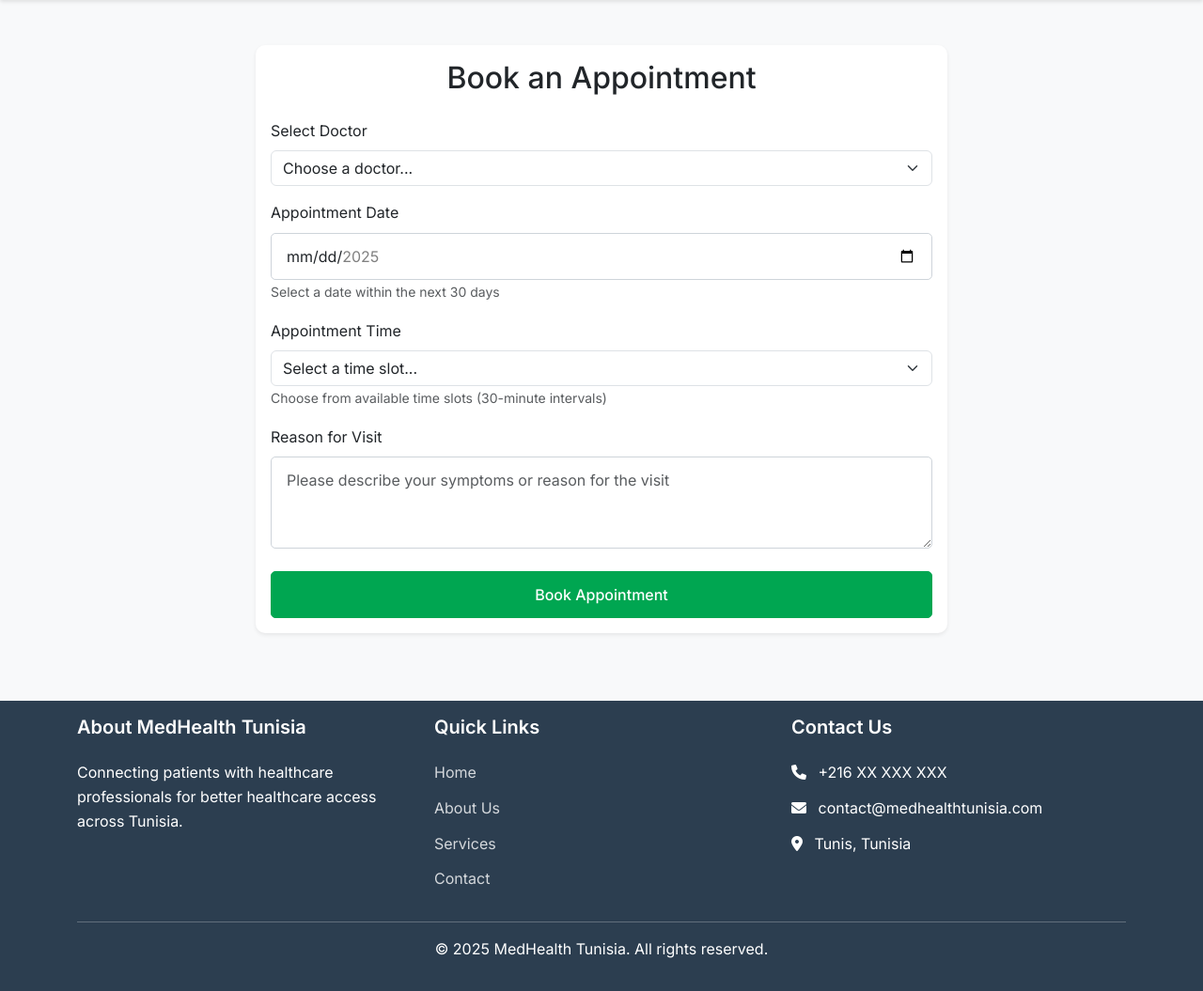
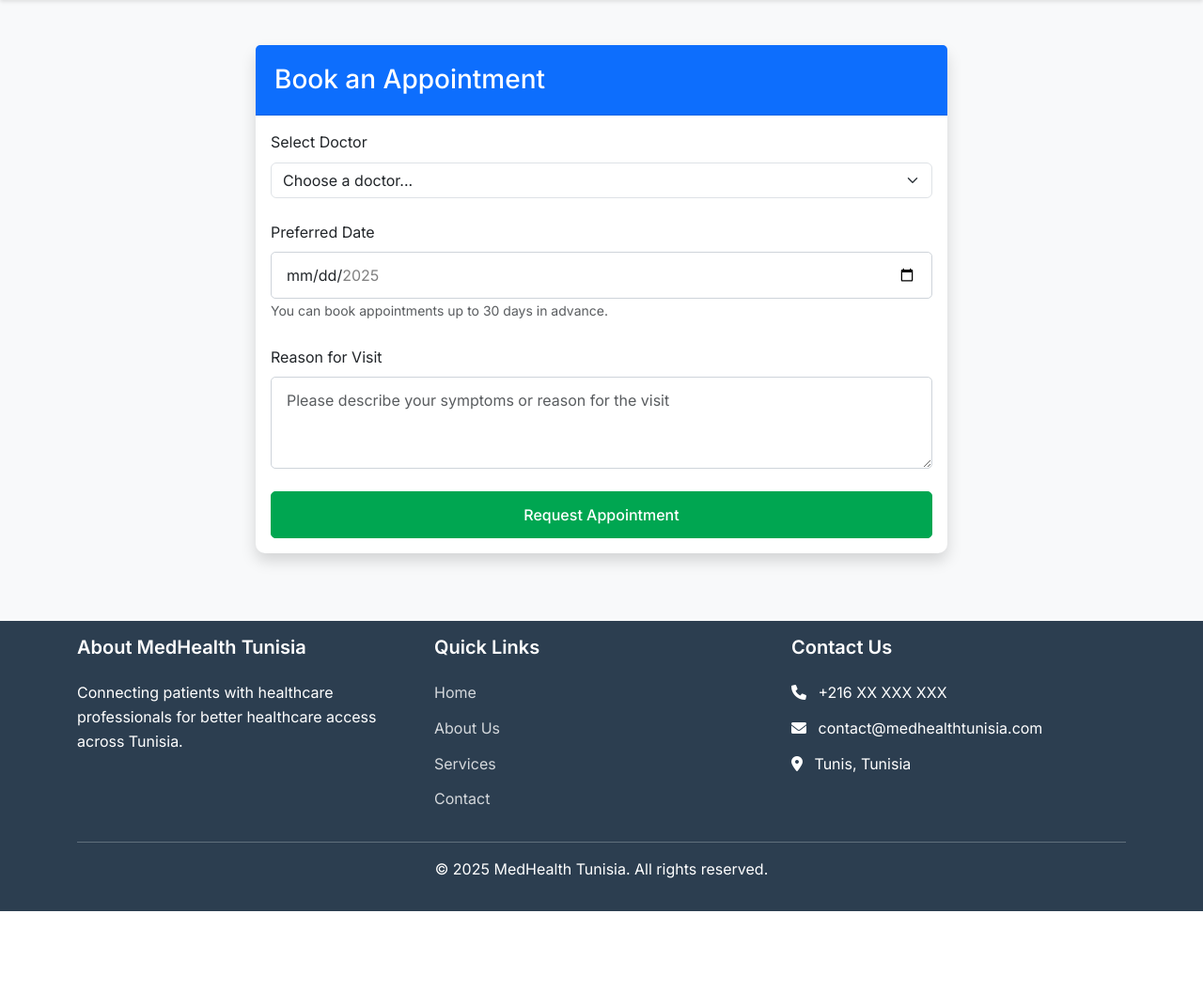
Before and after one commit to Kriaa89/Health, a Django app: page /appointments/book/ in a window 1280 px wide. Shown: the part 80-1135 px from the top of the page at 94% size. After the commit the page ends 1050 px from the top, so only its background shows below. Run offline with Django 5.2, Linux system fonts and the light colour scheme; a user stored in the database is signed in; data comes from the database, SQL or seed files in the repository.

Commit message:
Refactor appointment booking process and update UI for improved user experience

```diff
--- a/appointments/views.py
+++ b/appointments/views.py
@@ -12,36 +12,22 @@ import random
 def book_appointment(request):
     if request.method == 'POST':
         date = request.POST.get('date')
-        time = request.POST.get('time')
         reason = request.POST.get('reason')
         doctor_id = request.POST.get('doctor')
 
         try:
             # Convert date string to proper format
             appointment_date = datetime.strptime(date, '%Y-%m-%d').date()
-            # Convert time string to proper format
-            appointment_time = datetime.strptime(time, '%H:%M').time()
 
             # Get the selected doctor
             doctor = get_object_or_404(CustomUser, id=doctor_id, role='DOCTOR')
 
-            # Check if the doctor already has an appointment at this time
-            existing_appointment = Appointment.objects.filter(
-                doctor=doctor,
-                date=appointment_date,
-                time=appointment_time
-            ).exists()
-
-            if existing_appointment:
-                messages.error(request, 'This time slot is already booked. Please choose another time.')
-                return redirect('appointments:book_appointment')
-
-            # Create the appointment with time
+            # Create the appointment (time will be proposed by doctor)
             appointment = Appointment.objects.create(
                 doctor=doctor,
                 patient=request.user,
                 date=appointment_date,
-                time=appointment_time,
+                time=None,
                 reason=reason,
                 status='PENDING'
             )
--- a/templates/appointments/book_appointment.html
+++ b/templates/appointments/book_appointment.html
@@ -7,71 +7,71 @@
 <div class="container py-5">
     <div class="row justify-content-center">
         <div class="col-md-8">
-            <div class="card shadow-sm">
+            <div class="card shadow">
+                <div class="card-header bg-primary text-white">
+                    <h3 class="card-title mb-0">Book an Appointment</h3>
+                </div>
                 <div class="card-body">
-                    <h2 class="card-title text-center mb-4">Book an Appointment</h2>
-
                     {% if messages %}
                     <div class="messages mb-4">
                         {% for message in messages %}
-                        <div class="alert alert-{{ message.tags }}">
+                        <div class="alert {% if message.tags %}alert-{{ message.tags }}{% endif %} alert-dismissible fade show" role="alert">
                             {{ message }}
+                            <button type="button" class="btn-close" data-bs-dismiss="alert" aria-label="Close"></button>
                         </div>
                         {% endfor %}
                     </div>
                     {% endif %}
 
-                    <form method="post">
+                    <form method="post" class="needs-validation" novalidate>
                         {% csrf_token %}
-                        <div class="mb-3">
+
+                        <div class="mb-4">
                             <label for="doctor" class="form-label">Select Doctor</label>
                             <select name="doctor" id="doctor" class="form-select" required>
                                 <option value="">Choose a doctor...</option>
                                 {% for doctor in doctors %}
-                                <option value="{{ doctor.id }}">Dr. {{ doctor.get_full_name }}</option>
+                                <option value="{{ doctor.id }}">Dr. {{ doctor.get_full_name }} {% if doctor.specialization %}({{ doctor.specialization }}){% endif %}</option>
                                 {% endfor %}
                             </select>
+                            <div class="invalid-feedback">
+                                Please select a doctor.
+                            </div>
                         </div>
 
-                        <div class="mb-3">
-                            <label for="date" class="form-label">Appointment Date</label>
+                        <div class="mb-4">
+                            <label for="date" class="form-label">Preferred Date</label>
                             <input type="date" class="form-control" id="date" name="date"
-                                min="{{ min_date }}" max="{{ max_date }}" required>
-                            <small class="text-muted">Select a date within the next 30 days</small>
-                        </div>
-
-                        <div class="mb-3">
-                            <label for="time" class="form-label">Appointment Time</label>
-                            <select name="time" id="time" class="form-select" required>
-                                <option value="">Select a time slot...</option>
-                                <option value="08:00">8:00 AM</option>
-                                <option value="08:30">8:30 AM</option>
-                                <option value="09:00">9:00 AM</option>
-                                <option value="09:30">9:30 AM</option>
-                                <option value="10:00">10:00 AM</option>
-                                <option value="10:30">10:30 AM</option>
-                                <option value="11:00">11:00 AM</option>
-                                <option value="11:30">11:30 AM</option>
-                                <option value="12:00">12:00 PM</option>
-                                <option value="12:30">12:30 PM</option>
-                                <option value="14:00">2:00 PM</option>
-                                <option value="14:30">2:30 PM</option>
-                                <option value="15:00">3:00 PM</option>
-                                <option value="15:30">3:30 PM</option>
-                                <option value="16:00">4:00 PM</option>
-                                <option value="16:30">4:30 PM</option>
-                            </select>
-                            <small class="text-muted">Choose from available time slots (30-minute intervals)</small>
+                                   min="{{ min_date }}" max="{{ max_date }}" required>
+                            <div class="invalid-feedback">
+                                Please select a valid date.
+                            </div>
+                            <small class="text-muted">
+                                You can book appointments up to 30 days in advance.
+                            </small>
                         </div>
 
                         <div class="mb-4">
                             <label for="reason" class="form-label">Reason for Visit</label>
-                            <textarea class="form-control" id="reason" name="reason" rows="3" required
-                                placeholder="Please describe your symptoms or reason for the visit"></textarea>
+                            <textarea class="form-control" id="reason" name="reason" rows="3"
+                                      placeholder="Please describe your symptoms or reason for the visit" required></textarea>
+                            <div class="invalid-feedback">
+                                Please provide a reason for your visit.
+                            </div>
+                        </div>
+
+                        <div class="alert alert-info">
+                            <i class="fas fa-info-circle"></i>
+                            After submitting your appointment request:
+                            <ul class="mb-0 mt-2">
+                                <li>The doctor will propose a suitable time for your appointment</li>
+                                <li>You'll receive a notification to accept or decline the proposed time</li>
+                                <li>Once accepted, your appointment will be confirmed</li>
+                            </ul>
                         </div>
 
                         <div class="d-grid">
-                            <button type="submit" class="btn btn-primary">Book Appointment</button>
+                            <button type="submit" class="btn btn-primary">Request Appointment</button>
                         </div>
                     </form>
                 </div>
@@ -79,20 +79,35 @@
         </div>
     </div>
 </div>
+{% endblock %}
 
+{% block extra_js %}
 <script>
-document.addEventListener('DOMContentLoaded', function() {
-    // Get today's date in YYYY-MM-DD format
-    const today = new Date().toISOString().split('T')[0];
-    const dateInput = document.getElementById('date');
+    // Form validation
+    (function () {
+        'use strict'
+        var forms = document.querySelectorAll('.needs-validation')
+        Array.prototype.slice.call(forms)
+            .forEach(function (form) {
+                form.addEventListener('submit', function (event) {
+                    if (!form.checkValidity()) {
+                        event.preventDefault()
+                        event.stopPropagation()
+                    }
+                    form.classList.add('was-validated')
+                }, false)
+            })
+    })()
 
-    // Set minimum date to today
-    dateInput.min = today;
-
-    // Set maximum date to 30 days from today
-    const maxDate = new Date();
-    maxDate.setDate(maxDate.getDate() + 30);
-    dateInput.max = maxDate.toISOString().split('T')[0];
-});
+    // Auto-hide alerts after 5 seconds
+    document.addEventListener('DOMContentLoaded', function() {
+        setTimeout(function() {
+            const alerts = document.querySelectorAll('.alert');
+            alerts.forEach(function(alert) {
+                const bsAlert = new bootstrap.Alert(alert);
+                bsAlert.close();
+            });
+        }, 5000);
+    });
 </script>
 {% endblock %}
```
Also changed, not shown: app.py (deleted, +0 -76 lines), appointments/models.py (+8 -2 lines).
